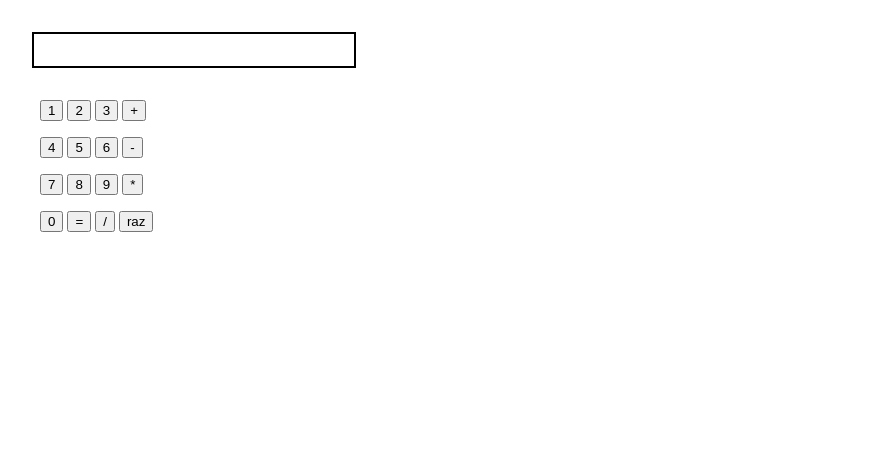
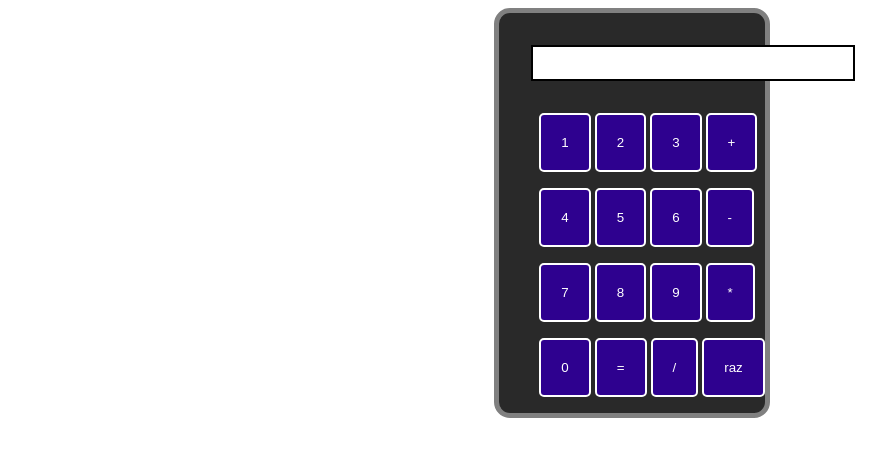
Before and after one commit to rdubel/calculatrice_en_js, a plain HTML site: page index.html in a window 1280 px wide. Both pictures are taken after a click on the button "raz". Shown: the whole page, without its empty margins (8-894 px from the left). Drawn offline with nearby package versions, Linux system fonts and the light colour scheme.

Commit message:
changed JS for JQuery

```diff
--- a/css/style.css
+++ b/css/style.css
@@ -4,9 +4,27 @@ li{
     margin: 0;
     padding: 0;
 }
-div{
+div#affichage {
     margin: 2em 2em;
     border: 2px solid black;
     height: 2em;
     width: 20em;
+    background-color: white;
+    text-align: center;
 }
+
+div.cont {
+    background-color: rgb(41, 41, 41);
+    border-radius: 1em;
+    border: 5px solid gray;
+    width: 21%;
+    margin: auto;
+}
+
+input {
+    padding: 1.5em;
+    color: white;
+    border-radius: 5px;
+    background-color: rgb(46, 1, 143);
+    border: 2px solid white;
+}
--- a/index.html
+++ b/index.html
@@ -3,35 +3,39 @@
     <head>
         <meta charset="utf-8">
         <title>calculatrice_en_js</title>
+        <script src="https://ajax.googleapis.com/ajax/libs/jquery/2.2.4/jquery.min.js"></script>
         <link rel="stylesheet" type="text/css" media="screen" href="./css/style.css" />
     </head>
     <body>
+        <div class="cont">
         <div id="affichage">
         </div>
             <ul>
-            <li><input type="button" value="1" id="button1" onclick="enterNumber(this)"/></li>
-            <li><input type="button" value="2" id="button2" onclick="enterNumber(this)"/></li>
-            <li><input type="button" value="3" id="button3" onclick="enterNumber(this)"/></li>
-            <li><input type="button" value="+" id="buttonAddition" onclick="enterNumber(this)"/></li>
+                <li><input type="button" value="1" id="button1"/></li>
+                <li><input type="button" value="2" id="button2"/></li>
+                <li><input type="button" value="3" id="button3"/></li>
+                <li><input type="button" value="+" id="buttonAddition"/></li>
             </ul>
             <ul>
-            <li><input type="button" value="4" id="button4" onclick="enterNumber(this)"/></li>
-            <li><input type="button" value="5" id="button5" onclick="enterNumber(this)"/></li>
-            <li><input type="button" value="6" id="button6" onclick="enterNumber(this)"/></li>
-            <li><input type="button" value="-" id="buttonSoustrait" onclick="enterNumber(this)"/></li>
+                <li><input type="button" value="4" id="button4"/></li>
+                <li><input type="button" value="5" id="button5"/></li>
+                <li><input type="button" value="6" id="button6"/></li>
+                <li><input type="button" value="-" id="buttonSoustrait"/></li>
             </ul>
             <ul>
-            <li><input type="button" value="7" id="button7" onclick="enterNumber(this)"/></li>
-            <li><input type="button" value="8" id="button8" onclick="enterNumber(this)"/></li>
-            <li><input type="button" value="9" id="button9" onclick="enterNumber(this)"/></li>
-            <li><input type="button" value="*" id="buttonMultipli" onclick="enterNumber(this)"/></li>
+                <li><input type="button" value="7" id="button7"/></li>
+                <li><input type="button" value="8" id="button8"/></li>
+                <li><input type="button" value="9" id="button9"/></li>
+                <li><input type="button" value="*" id="buttonMultipli"/></li>
             </ul>
             <ul>
-            <li><input type="button" value="0" id="button0" onclick="enterNumber(this)"/></li>
-            <li><input type="button" value="=" id="buttonEgal" onclick="calcul()"/></li>
-            <li><input type="button" value="/" id="buttonDivise" onclick="enterNumber(this)"/></li>
-            <li><input type="button" value="raz" id="reset" onclick="reset()"/></li>
+                <li><input type="button" value="0" id="button0"/></li>
+                <li><input type="button" value="=" id="buttonEgal"/></li>
+                <li><input type="button" value="/" id="buttonDivise"/></li>
+                <li><input type="button" value="raz" id="reset"/></li>
             </ul>
+
+        </div>
     </body>
     <script type="text/javascript" src="./javascript/scrit.js">
 
--- a/javascript/scrit.js
+++ b/javascript/scrit.js
@@ -1,15 +1,12 @@
-var affichageElement = document.getElementById('affichage');
-
-function enterNumber(xd) {
-    var number = xd.value;
-    affichageElement.innerHTML = affichageElement.innerHTML + number;
-};
-function reset() {
-    affichageElement.innerHTML = "";
-}
-function calcul() {
-    var result = eval(affichageElement.innerHTML);
-
-    affichageElement.innerHTML = affichageElement.innerHTML +
-    "=" + result;
-}
+$(document).ready(function() {
+    $("input:not(#buttonEgal, #reset)").on("click", function() {
+        var valueElm = this.value;
+        $("#affichage").html($("#affichage").html()+valueElm);
+    });
+    $("input#buttonEgal").on("click", function() {
+        $("#affichage").html($("#affichage").html() + "=" + eval($("#affichage").html()));
+    });
+    $("#reset").on("click", function() {
+        $("#affichage").empty();
+    });
+});
```
Lines whose indentation alone changed are shown as unchanged.
